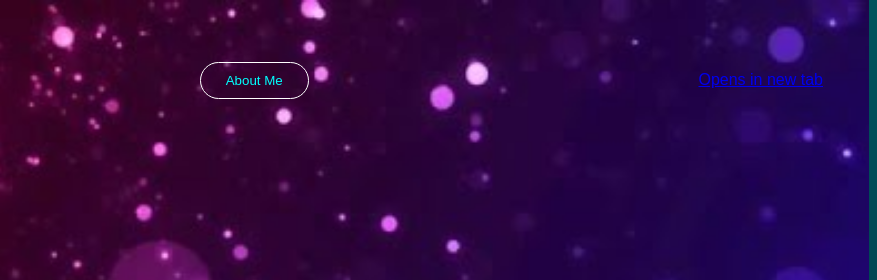
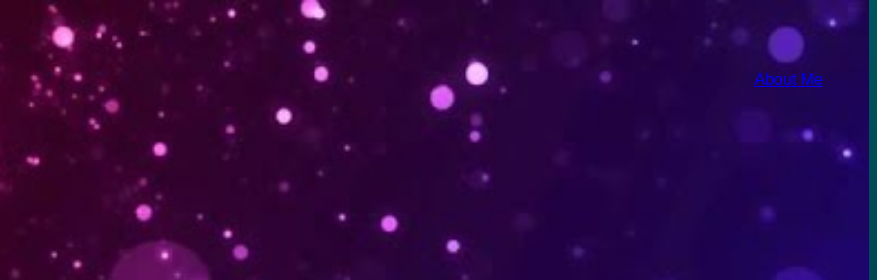
Before and after one commit to Santhosh2002/g-santhosh10.github.io, a plain HTML site: page index.html in a window 1280 px wide. Shown: the top 280 px of the page, 361-1238 px from the left. Drawn offline with Linux system fonts and the light colour scheme.

Commit message:
Update index.html

```diff
--- a/index.html
+++ b/index.html
@@ -12,8 +12,8 @@
     <div class="navbar">
       <img src="images/logo.png" class="logo">
 
-      <button type=button onclick="parent.location='contact.html'" target ="_blank"> About Me </button>
-      <a href="contact.html" target="_blank">Opens in new tab</a>
+
+      <a href="contact.html" target="_blank">About Me</a>
     </div>
     <div class="contant">
       <large>Welcome to My website</large>
```
